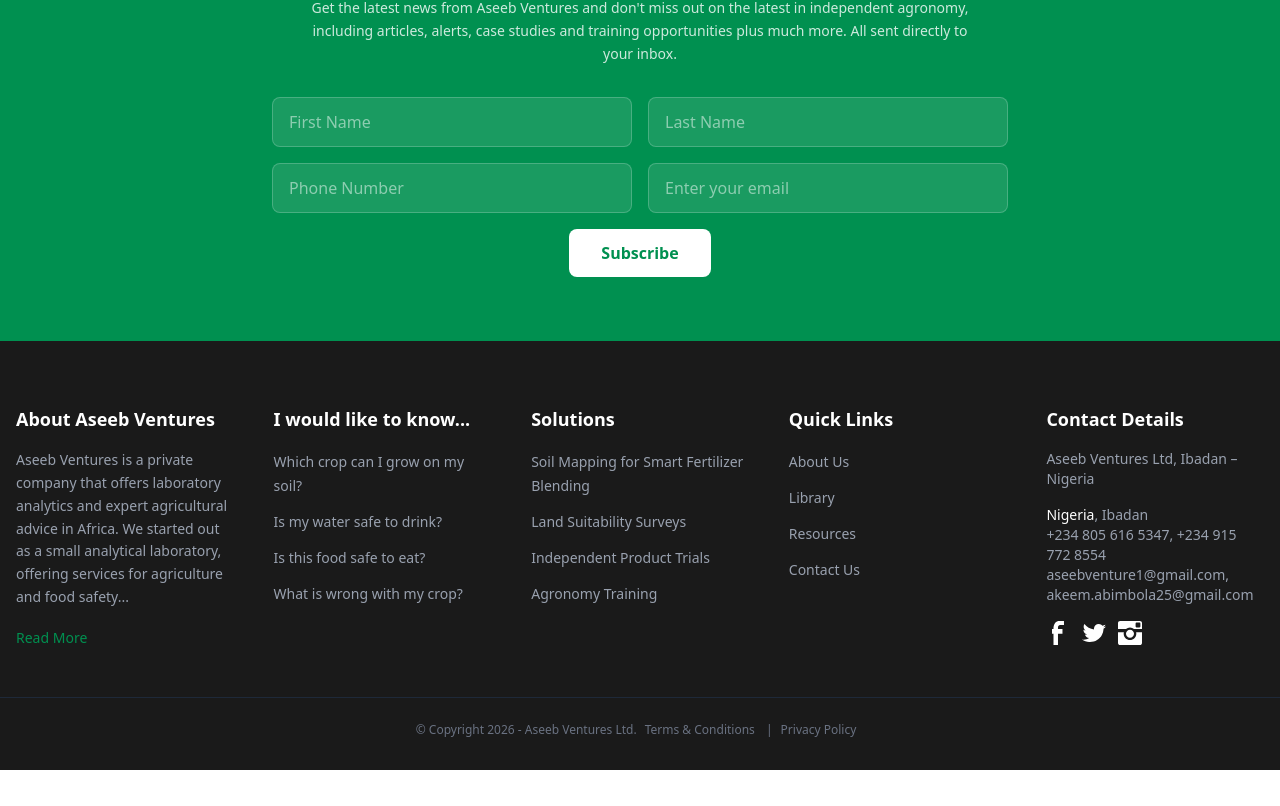
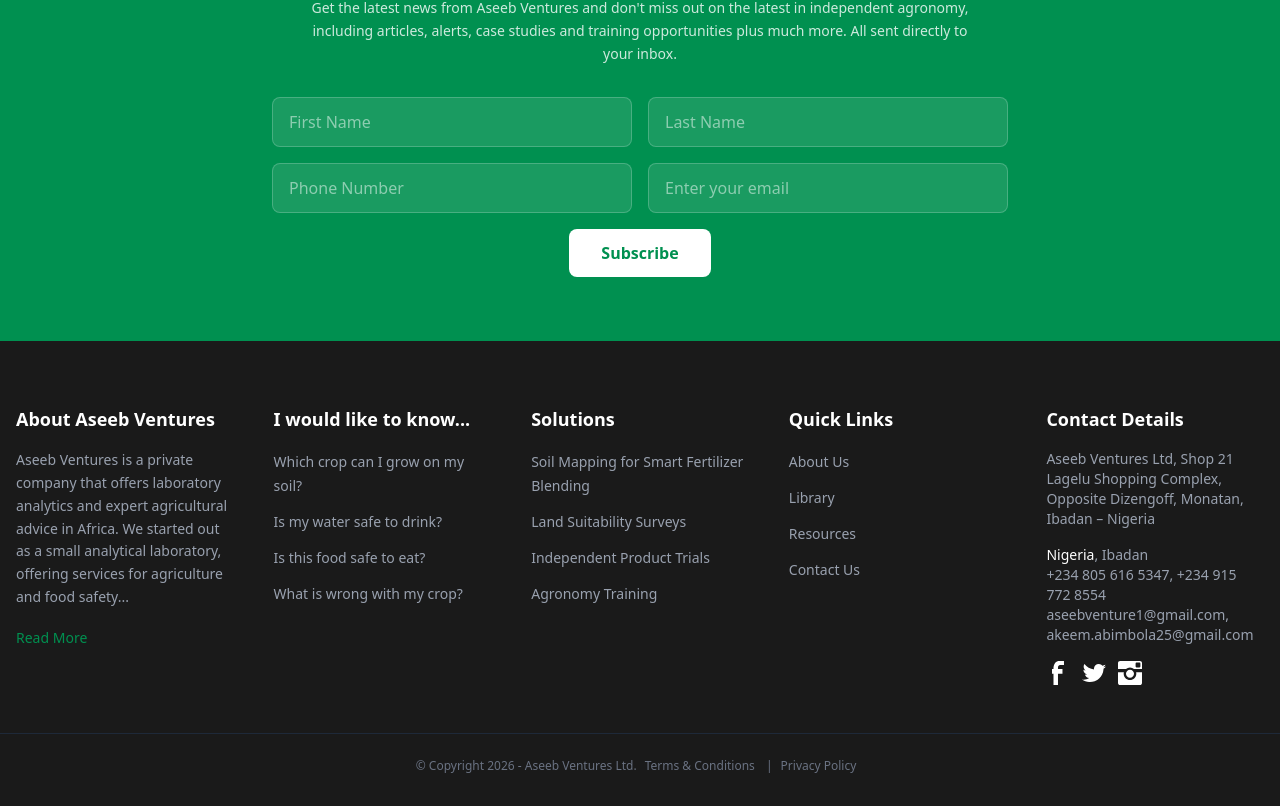
Before and after one commit to thecoachmanuel/aseeb-ventures, a Next.js app: page /about in a window 1280 px wide. Shown: the part 1353-2159 px from the top of the page. Before the commit the page ends 2123 px from the top, so only its background shows below. Built offline with nearby package versions, Linux system fonts and the light colour scheme; no server answers.

Commit message:
chore: clean up stray image files in root, commit footer changes
Co-authored-by: CommandCodeBot <noreply@commandcode.ai>
EOF && git push origin main

```diff
--- a/src/components/layout/Footer.tsx
+++ b/src/components/layout/Footer.tsx
@@ -144,7 +144,7 @@
             <div>
               <h4 className="font-semibold text-lg mb-4">Contact Details</h4>
               <p className="text-gray-400 text-sm mb-4">
-                Aseeb Ventures Ltd, Ibadan – Nigeria
+                Aseeb Ventures Ltd, Shop 21 Lagelu Shopping Complex, Opposite Dizengoff, Monatan, Ibadan – Nigeria
               </p>
               <div className="space-y-4 text-sm text-gray-400">
                 {locations.map((loc) => (
```
